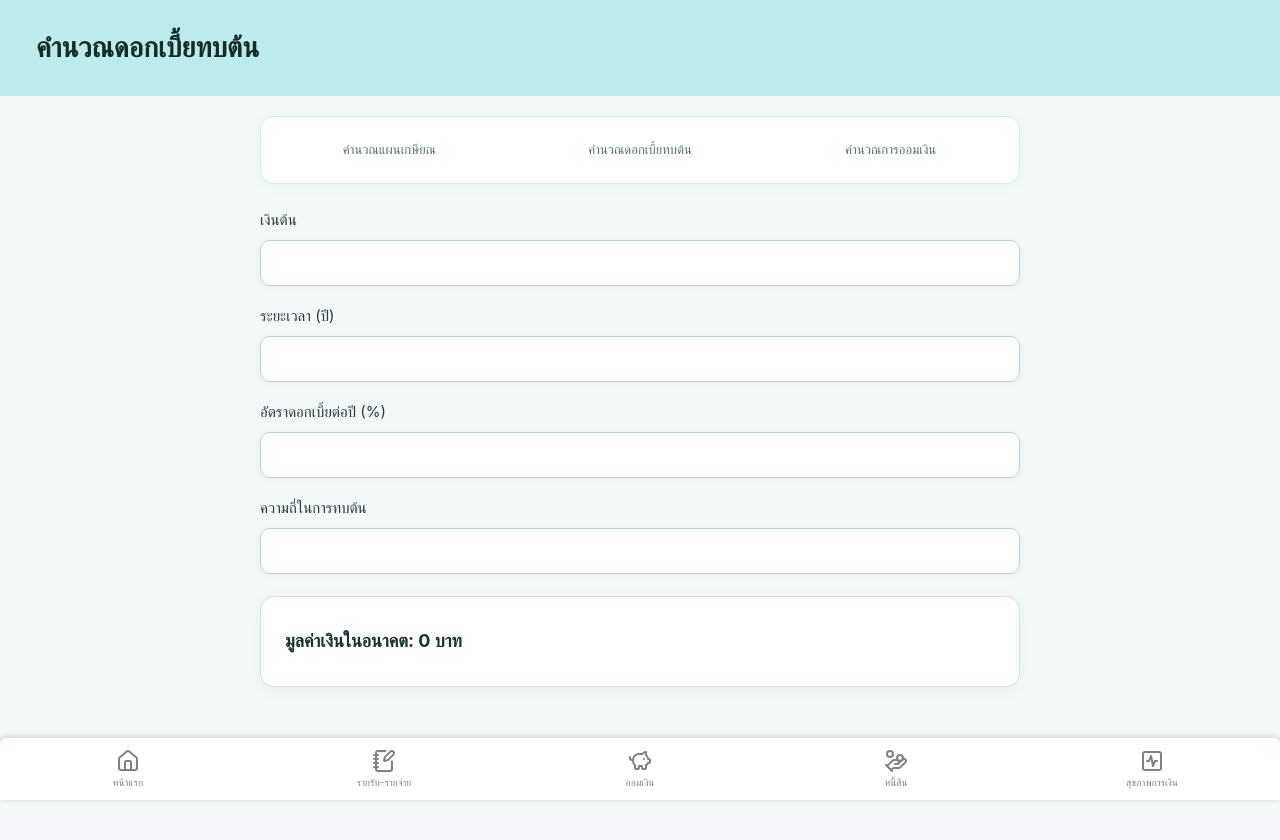
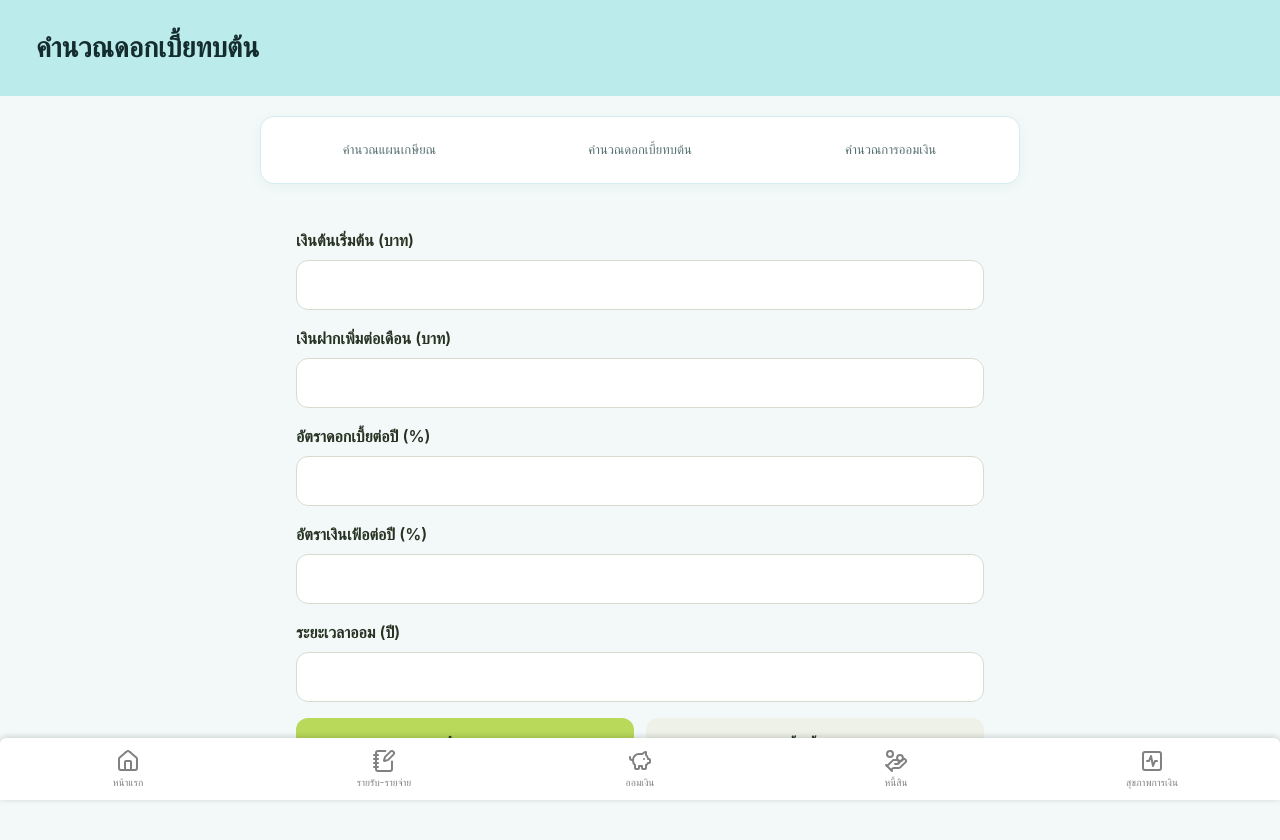
Before and after one commit to chotika0447/Financial-App, a React app in the folder Frontend/: page /compound-interest in a window 1280 px wide. Shown: the top 840 px of the page. Before the commit the page ends 817 px from the top, so only its background shows below. Built offline with nearby package versions, Linux system fonts and the light colour scheme; the HTML template or start-up script is replaced by a standard one.

Commit message:
update calculator pages

```diff
--- /dev/null
+++ b/Frontend/src/pages/CalculatorTools.css
@@ -0,0 +1,15 @@
+.kc-calculator { box-sizing: border-box; width: min(100%, 720px); margin: 0 auto; padding: 20px 16px 120px; color: #263322; }
+.kc-calculator * { box-sizing: border-box; }
+.kc-field { display: grid; gap: 8px; margin-bottom: 16px; }
+.kc-field label { font-weight: 600; }
+.kc-field input { width: 100%; min-width: 0; padding: 12px; border: 1px solid #d6ddcf; border-radius: 12px; font-size: 16px; background: white; color: #263322; }
+.kc-actions { display: flex; gap: 12px; }
+.kc-actions button { flex: 1; border: 0; border-radius: 12px; padding: 12px; font-size: 16px; font-weight: 600; cursor: pointer; background: #B8D95A; color: #263322; }
+.kc-actions button + button { background: #eef1e8; }
+.kc-results { margin-top: 24px; padding: 16px; background: #fff; border: 1px solid #e2e8d9; border-radius: 16px; }
+.kc-results h2 { font-size: 20px; margin: 0 0 12px; }
+.kc-result { display: flex; flex-wrap: wrap; justify-content: space-between; gap: 8px; padding: 12px 0; border-bottom: 1px solid #eef1e8; }
+.kc-result strong { color: #385b16; overflow-wrap: anywhere; }
+.kc-chart { position: relative; height: 300px; margin-top: 20px; }
+.kc-note { font-size: 13px; line-height: 1.6; color: #64705e; }
+.kc-error { color: #b42318; }
--- a/Frontend/src/pages/CompoundInterest.jsx
+++ b/Frontend/src/pages/CompoundInterest.jsx
@@ -1,85 +1,57 @@
 import { useState } from "react";
-import './CompoundInterest.css'
 import CalNavbar from "../components/CalNavbar";
-import CompoundInterestChart from "../components/CompoundInterestChart";
-import Navbar from '../components/Navbar';
+import Navbar from "../components/Navbar";
+import { Chart as ChartJS, ArcElement, CategoryScale, LinearScale, PointElement, LineElement, Tooltip, Legend } from "chart.js";
+import { Line } from "react-chartjs-2";
+import "./CompoundInterest.css";
+import "./CalculatorTools.css";
 
-function CompoundInterest() {
-    const [presentValue, setPresentValue] = useState(localStorage.getItem('compoundPresentValue') || '');
-    const [rate, setRate] = useState(localStorage.getItem('compoundRate') || '');
-    const [numberOfPeriods, setNumberOfPeriods] = useState(localStorage.getItem('compoundNumberOfPeriods') || '');
-    const [frequency, setFrequency] = useState(localStorage.getItem('compoundFrequency') || '');
-
-    let futureValue = 0;
-    if(presentValue && rate && numberOfPeriods && frequency) {
-        futureValue = Number(presentValue) * Math.pow((1 + (Number(rate) / 100) / Number(frequency)), Number(frequency) * Number(numberOfPeriods));
-    }
-
-    return(
-        <div className="compound-interest-page">
-            <div className="compound-interest-header">
-            <h1 className="compound-interest-title">
-                คำนวณดอกเบี้ยทบต้น</h1>
-            </div>
-
-            <CalNavbar />
-
-            <label className="compound-interest-label">
-                เงินต้น</label>
-            <input className="compound-interest-input"
-                type="number"
-                value={presentValue}
-                onChange={(e) => {
-                    setPresentValue(e.target.value);
-                    localStorage.setItem('compoundPresentValue', e.target.value);
-                }}
-            />
-
-            <label className="compound-interest-label">
-                ระยะเวลา (ปี)</label>
-            <input className="compound-interest-input"
-                type="number"
-                value={numberOfPeriods}
-                onChange={(e) => {
-                    setNumberOfPeriods(e.target.value);
-                    localStorage.setItem('compoundNumberOfPeriods', e.target.value);
-                }}
-            />
-
-            <label className="compound-interest-label">
-                อัตราดอกเบี้ยต่อปี (%)</label>
-            <input className="compound-interest-input"
-                type="number"
-                value={rate}
-                onChange={(e) => {
-                    setRate(e.target.value);
-                    localStorage.setItem('compoundRate', e.target.value);
-                }}
-            />
-
-            <label className="compound-interest-label">
-                ความถี่ในการทบต้น</label>
-            <input className="compound-interest-input"
-                type="number"
-                value={frequency}
-                onChange={(e) => {
-                    setFrequency(e.target.value);
-                    localStorage.setItem('compoundFrequency', e.target.value);
-                }}
-            />
-
-            <div className="compound-interest-result">
-                <h3>มูลค่าเงินในอนาคต: {futureValue.toLocaleString()} บาท</h3>
-            </div>
-
-            <CompoundInterestChart
-                presentValue={presentValue}
-                rate={rate}
-                numberOfPeriods={numberOfPeriods}
-                frequency={frequency}
-            />
-            <Navbar />
-        </div>
-    );
+ChartJS.register(ArcElement, CategoryScale, LinearScale, PointElement, LineElement, Tooltip, Legend);
+const fields = [["pv", "เงินต้นเริ่มต้น (บาท)", "compoundPresentValue"], ["pmt", "เงินฝากเพิ่มต่อเดือน (บาท)", "compoundMonthlyDeposit"], ["rate", "อัตราดอกเบี้ยต่อปี (%)", "compoundRate"], ["inflation", "อัตราเงินเฟ้อต่อปี (%)", "compoundInflation"], ["years", "ระยะเวลาออม (ปี)", "compoundNumberOfPeriods"]];
+const format = value => value.toLocaleString("th-TH", {maximumFractionDigits: 2});
+function calculate(v) {
+const [pv,pmt,rate,inflation,years] = v;
+const i = rate / 100 / 12;
+const r = inflation / 100;
+const future = n => i === 0 ? pv+pmt*n : pv*Math.pow(1+i,n)+pmt*Math.expm1(n*Math.log1p(i))/i;
+const N = years*12;
+const fv = future(N);
+const real = fv/Math.pow(1+r,years);
+const labels = Array.from({length:years+1},(_,j)=>`ปีที่ ${j}`);
+return {rows:[['เงินต้นเริ่มต้น',pv],['เงินฝากเพิ่มสะสม',pmt*N],['เงินที่ฝากทั้งหมด',pv+pmt*N],['ดอกเบี้ยสะสม',fv-pv-pmt*N],['มูลค่าเงินออมในอนาคต',fv],['มูลค่าเทียบกำลังซื้อปัจจุบัน',real]],labels,series:[{label:'เงินฝากสะสม',data:labels.map((_,j)=>pv+pmt*j*12),borderColor:'#64748b'},{label:'เงินออมรวม',data:labels.map((_,j)=>future(j*12)),borderColor:'#729b27'},{label:'มูลค่าหลังปรับเงินเฟ้อ',data:labels.map((_,j)=>future(j*12)/Math.pow(1+r,j)),borderColor:'#e49b42'}]};
 }
-export default CompoundInterest;
+export default function CompoundInterest() {
+  const [values,setValues] = useState(() => fields.map(([, , key]) => localStorage.getItem(key) ?? ""));
+  const [result,setResult] = useState(null);
+  const [error,setError] = useState("");
+  function submit(e) {
+    e.preventDefault();
+    const v = values.map(Number);
+    if(values.some(x=>x.trim()==="") || !v.every(x=>Number.isFinite(x)&&x>=0)) {setError("กรุณากรอกข้อมูลให้ครบและไม่ติดลบ");setResult(null);return;}
+    if(!(Number.isInteger(v[4]) && v[4]>=1 && v[4]<=100 && v[2]<=100 && v[3]<=100)) {setError("ระยะเวลาออมต้องเป็นจำนวนเต็ม 1–100 ปี และอัตราไม่เกิน 100%");setResult(null);return;}
+    const next=calculate(v);
+    if(!next.rows.every(([,x])=>Number.isFinite(x)) || !next.series.every(s=>s.data.every(Number.isFinite))) {setError("ค่าที่กรอกสูงเกินไป");setResult(null);return;}
+    setError("");setResult(next);
+  }
+  function reset() {fields.forEach(([, ,key])=>localStorage.removeItem(key));setValues(fields.map(()=>""));setResult(null);setError("");}
+  return <div className="compound-interest-page">
+    <div className="compound-interest-header"><h1 className="compound-interest-title">คำนวณดอกเบี้ยทบต้น</h1></div>
+    <CalNavbar />
+    <main className="kc-calculator">
+      <form onSubmit={submit} noValidate>
+        {fields.map(([id,label,key],index)=><div className="kc-field" key={id}>
+          <label htmlFor={id}>{label}</label>
+          <input id={id} type="number" min="0" step="any" inputMode="decimal" value={values[index]} onChange={e=>{const value=e.target.value;setValues(old=>old.map((x,i)=>i===index?value:x));localStorage.setItem(key,value);setResult(null);setError("");}} />
+        </div>)}
+        <div className="kc-actions"><button type="submit">คำนวณ</button><button type="button" onClick={reset}>ล้างข้อมูล</button></div>
+      </form>
+      {error && <p role="alert" className="kc-error">{error}</p>}
+      {result && <section aria-live="polite" className="kc-results"><h2>ผลการคำนวณ</h2>
+        {result.rows.map(([label,value,unit])=><div className="kc-result" key={label}><span>{label}</span><strong>{format(value)} {unit || "บาท"}</strong></div>)}
+        <div className="kc-chart"><Line data={{labels:result.labels,datasets:result.series}} options={{responsive:true,maintainAspectRatio:false}} /></div>
+      </section>}
+      <p className="kc-note">สมมติฝากเงินปลายเดือน ทบต้นรายเดือน อัตราคงที่ ไม่รวมภาษีและค่าธรรมเนียม ผลตอบแทนไม่รับประกัน</p>
+    </main>
+    <Navbar />
+  </div>;
+}
--- a/Frontend/src/pages/Retirement.jsx
+++ b/Frontend/src/pages/Retirement.jsx
@@ -1,86 +1,55 @@
 import { useState } from "react";
-import './Retirement.css'
 import CalNavbar from "../components/CalNavbar";
-import RetirementChart from "../components/RetirementChart";
-import Navbar from '../components/Navbar';
+import Navbar from "../components/Navbar";
+import { Chart as ChartJS, ArcElement, CategoryScale, LinearScale, PointElement, LineElement, Tooltip, Legend } from "chart.js";
+import { Line } from "react-chartjs-2";
+import "./Retirement.css";
+import "./CalculatorTools.css";
 
-function Retirement() {
-  const [monthlyExpenses, setMonthlyExpenses] = useState(localStorage.getItem('retirementMonthlyExpenses') || '');
-  const [retirementAge, setRetirementAge] = useState(localStorage.getItem('retirementAge') || '');
-  const [yearsInRetirement, setYearsInRetirement] = useState(localStorage.getItem('retirementYearsInRetirement') || '');
-
-  let retirementMoney = 0;
-
-  if(monthlyExpenses && retirementAge && yearsInRetirement) {
-    retirementMoney = Number(monthlyExpenses) * 12 * Number(yearsInRetirement)
+ChartJS.register(ArcElement, CategoryScale, LinearScale, PointElement, LineElement, Tooltip, Legend);
+const fields = [["age", "อายุปัจจุบัน (ปี)", "retirementCurrentAge"], ["retire", "อายุที่ต้องการเกษียณ (ปี)", "retirementAge"], ["life", "อายุขัยที่คาดการณ์ (ปี)", "retirementLifeAge"], ["expense", "ค่าใช้จ่ายต่อเดือนในปัจจุบัน (บาท)", "retirementCurrentExpense"], ["inflation", "อัตราเงินเฟ้อต่อปี (%)", "retirementInflation"]];
+const format = value => value.toLocaleString("th-TH", {maximumFractionDigits: 2});
+function calculate(v) {
+const [age,retire,life,expense,inflation] = v;
+const t = retire-age;
+const n = life-retire;
+const E = expense*Math.pow(1+inflation/100,t);
+const target = E*12*n;
+const labels = Array.from({length:n+1},(_,j)=>`อายุ ${retire+j}`);
+return {rows:[['ระยะเวลาก่อนเกษียณ',t,'ปี'],['ระยะเวลาหลังเกษียณ',n,'ปี'],['ค่าใช้จ่ายต่อเดือน ณ วันเกษียณ',E],['เงินเป้าหมาย ณ วันเกษียณ',target]],labels,series:[{label:'เงินคงเหลือหลังเกษียณ (ประมาณการ)',data:labels.map((_,j)=>Math.max(0,E*12*(n-j))),borderColor:'#729b27'}]};
+}
+export default function Retirement() {
+  const [values,setValues] = useState(() => fields.map(([, , key]) => localStorage.getItem(key) ?? ""));
+  const [result,setResult] = useState(null);
+  const [error,setError] = useState("");
+  function submit(e) {
+    e.preventDefault();
+    const v = values.map(Number);
+    if(values.some(x=>x.trim()==="") || !v.every(x=>Number.isFinite(x)&&x>=0)) {setError("กรุณากรอกข้อมูลให้ครบและไม่ติดลบ");setResult(null);return;}
+    if(!(v.slice(0,3).every(Number.isInteger) && v[0]>0 && v[0]<=v[1] && v[1]<v[2] && v[2]<=120 && v[4]<=100)) {setError("อายุต้องเป็นจำนวนเต็ม อายุปัจจุบันไม่เกินอายุเกษียณ และอายุขัยมากกว่าอายุเกษียณ (ไม่เกิน 120 ปี)");setResult(null);return;}
+    const next=calculate(v);
+    if(!next.rows.every(([,x])=>Number.isFinite(x)) || !next.series.every(s=>s.data.every(Number.isFinite))) {setError("ค่าที่กรอกสูงเกินไป");setResult(null);return;}
+    setError("");setResult(next);
   }
-
-  return (
-    <div className="retirement-page">
-      <div className="retirement-header">
-      <h1 className="retirement-title">
-        คำนวณแผนเกษียณเบื้องต้น</h1>
-      </div>
-
-      <CalNavbar />
-
-      <label className="retirement-label">
-        ค่าใช้จ่ายต่อเดือนหลังเกษียณ (บาท)</label>
-
-      <input
-        className="retirement-input"
-        type="number"
-        value={monthlyExpenses}
-        onChange={(e) => {
-          setMonthlyExpenses(e.target.value);
-          localStorage.setItem('retirementMonthlyExpenses', e.target.value);
-        }}
-      />
-
-      <label className="retirement-label">
-        อายุที่เกษียณ (ปี)</label>
-
-      <input
-        className="retirement-input"
-        type="number"
-        value={retirementAge}
-        onChange={(e) => {
-          setRetirementAge(e.target.value);
-          localStorage.setItem('retirementAge', e.target.value);
-        }}
-      />
-
-      <label className="retirement-label">
-        จำนวนปีที่คาดว่าจะใช้ชีวิตหลังเกษียณ (ปี)</label>
-
-      <input
-        className="retirement-input"
-        type="number"
-        value={yearsInRetirement}
-        onChange={(e) => {
-          setYearsInRetirement(e.target.value);
-          localStorage.setItem('retirementYearsInRetirement', e.target.value);
-        }}
-      />
-
-      <div className="retirement-label">
-        <h3>เงินเกษียณที่ต้องการ</h3> </div>
-
-      <div className="retirement-result">
-        {retirementMoney.toLocaleString()} บาท</div>
-
-      <RetirementChart
-        monthlyExpenses={monthlyExpenses}
-        yearsInRetirement={yearsInRetirement}
-      />
-
-      <div className="retirement-explanation">
-        <h3>คุณควรมีเงินเก็บประมาณ {retirementMoney.toLocaleString()} บาท ก่อนเกษียณเพื่อรองรับค่าใช้จ่ายเดือนละ {Number(monthlyExpenses).toLocaleString()} บาท เป็นเวลา {Number(yearsInRetirement)} ปี</h3>
-      </div>
-
-      <Navbar />
-    </div>
-  );
+  function reset() {fields.forEach(([, ,key])=>localStorage.removeItem(key));setValues(fields.map(()=>""));setResult(null);setError("");}
+  return <div className="retirement-page">
+    <div className="retirement-header"><h1 className="retirement-title">คำนวณแผนเกษียณเบื้องต้น</h1></div>
+    <CalNavbar />
+    <main className="kc-calculator">
+      <form onSubmit={submit} noValidate>
+        {fields.map(([id,label,key],index)=><div className="kc-field" key={id}>
+          <label htmlFor={id}>{label}</label>
+          <input id={id} type="number" min="0" step="any" inputMode="decimal" value={values[index]} onChange={e=>{const value=e.target.value;setValues(old=>old.map((x,i)=>i===index?value:x));localStorage.setItem(key,value);setResult(null);setError("");}} />
+        </div>)}
+        <div className="kc-actions"><button type="submit">คำนวณ</button><button type="button" onClick={reset}>ล้างข้อมูล</button></div>
+      </form>
+      {error && <p role="alert" className="kc-error">{error}</p>}
+      {result && <section aria-live="polite" className="kc-results"><h2>ผลการคำนวณ</h2>
+        {result.rows.map(([label,value,unit])=><div className="kc-result" key={label}><span>{label}</span><strong>{format(value)} {unit || "บาท"}</strong></div>)}
+        <div className="kc-chart"><Line data={{labels:result.labels,datasets:result.series}} options={{responsive:true,maintainAspectRatio:false}} /></div>
+      </section>}
+      <p className="kc-note">สมมติค่าใช้จ่ายหลังเกษียณคงที่ ณ วันเกษียณ ไม่รวมผลตอบแทนการลงทุนหรือเงินเฟ้อหลังเกษียณ</p>
+    </main>
+    <Navbar />
+  </div>;
 }
-
-export default Retirement;
--- a/Frontend/src/pages/SavingPlan.jsx
+++ b/Frontend/src/pages/SavingPlan.jsx
@@ -1,61 +1,50 @@
 import { useState } from "react";
-import './SavingPlan.css'
 import CalNavbar from "../components/CalNavbar";
-import SavingPlanChart from "../components/SavingPlanChart";
-import CustomHeader from '../components/CustomHeader';
-import Navbar from '../components/Navbar';
+import Navbar from "../components/Navbar";
+import { Chart as ChartJS, ArcElement, CategoryScale, LinearScale, PointElement, LineElement, Tooltip, Legend } from "chart.js";
+import { Pie } from "react-chartjs-2";
+import "./SavingPlan.css";
+import "./CalculatorTools.css";
 
-
-function SavingPlan() {
-    const [monthlyIncome, setMonthlyIncome] = useState(localStorage.getItem('savingPlanMonthlyIncome') || '');
-
-    let essentialExpenses = 0;
-    let personalExpenses = 0;
-    let savingAndInvestment = 0;
-
-    if(monthlyIncome) {
-        essentialExpenses = Number(monthlyIncome) * 0.5;
-        personalExpenses = Number(monthlyIncome) * 0.3;
-        savingAndInvestment = Number(monthlyIncome) * 0.2;
-    }
-
-    return (
-        <div className="saving-plan-page">
-            {/* <CustomHeader title="กระเป๋าเงินออม" color="var(--color-saving)" /> */}
-            <div className="saving-plan-header">
-                <h1 className="saving-plan-title">
-                    คำนวณแผนการออมเงิน
-                </h1>
-            </div>
-
-            <CalNavbar />
-
-            <h2 className="saving-plan-subtitle">
-                คำนวณแผนการออม ตามทฤษฎีจัดสรรงบประมาณ 50/30/20 โดยแบ่งรายได้ต่อเดือนออกเป็น 3 ส่วน คือ ค่าใช้จ่ายจำเป็น 50% ค่าใช้จ่ายส่วนตัว 30% และเงินออมและการลงทุน 20%</h2>
-
-            <label className="saving-plan-label">
-                รายรับ</label>
-
-            <input
-                className="saving-plan-input"
-                type="number"
-                value={monthlyIncome}
-                onChange={(e) => {
-                    setMonthlyIncome(e.target.value);
-                    localStorage.setItem('savingPlanMonthlyIncome', e.target.value);
-                }}
-            />
-            <div className="saving-plan-result">
-                <h3>50% - ค่าใช้จ่ายจำเป็น: {essentialExpenses.toLocaleString()} บาท</h3>
-                <h3>30% - ค่าใช้จ่ายส่วนตัว: {personalExpenses.toLocaleString()} บาท</h3>
-                <h3>20% - เงินออมและการลงทุน: {savingAndInvestment.toLocaleString()} บาท</h3>
-            </div>
-            <SavingPlanChart
-                monthlyIncome={monthlyIncome}
-            />
-
-            <Navbar />
-        </div>
-    );
+ChartJS.register(ArcElement, CategoryScale, LinearScale, PointElement, LineElement, Tooltip, Legend);
+const fields = [["income", "รายรับต่อเดือน (บาท)", "savingPlanMonthlyIncome"]];
+const format = value => value.toLocaleString("th-TH", {maximumFractionDigits: 2});
+function calculate(v) {
+const income = v[0];
+return { rows: [['ค่าใช้จ่ายจำเป็น (50%)',income*.5],['ค่าใช้จ่ายเพื่อความต้องการ (30%)',income*.3],['เงินออม / การชำระหนี้ (20%)',income*.2]], labels:['จำเป็น','ความต้องการ','ออม / ชำระหนี้'], series:[{label:'การจัดสรรรายได้',data:[income*.5,income*.3,income*.2],backgroundColor:['#A2F9FF','#FFD0D0','#FFEFC6']}] };
 }
-export default SavingPlan;
+export default function SavingPlan() {
+  const [values,setValues] = useState(() => fields.map(([, , key]) => localStorage.getItem(key) ?? ""));
+  const [result,setResult] = useState(null);
+  const [error,setError] = useState("");
+  function submit(e) {
+    e.preventDefault();
+    const v = values.map(Number);
+    if(values.some(x=>x.trim()==="") || !v.every(x=>Number.isFinite(x)&&x>=0)) {setError("กรุณากรอกข้อมูลให้ครบและไม่ติดลบ");setResult(null);return;}
+    if(!(v[0] > 0)) {setError("รายรับควรมากกว่า 0");setResult(null);return;}
+    const next=calculate(v);
+    if(!next.rows.every(([,x])=>Number.isFinite(x)) || !next.series.every(s=>s.data.every(Number.isFinite))) {setError("ค่าที่กรอกสูงเกินไป");setResult(null);return;}
+    setError("");setResult(next);
+  }
+  function reset() {fields.forEach(([, ,key])=>localStorage.removeItem(key));setValues(fields.map(()=>""));setResult(null);setError("");}
+  return <div className="saving-plan-page">
+    <div className="saving-plan-header"><h1 className="saving-plan-title">คำนวณแผนการออมเงิน</h1></div>
+    <CalNavbar />
+    <main className="kc-calculator">
+      <form onSubmit={submit} noValidate>
+        {fields.map(([id,label,key],index)=><div className="kc-field" key={id}>
+          <label htmlFor={id}>{label}</label>
+          <input id={id} type="number" min="0" step="any" inputMode="decimal" value={values[index]} onChange={e=>{const value=e.target.value;setValues(old=>old.map((x,i)=>i===index?value:x));localStorage.setItem(key,value);setResult(null);setError("");}} />
+        </div>)}
+        <div className="kc-actions"><button type="submit">คำนวณ</button><button type="button" onClick={reset}>ล้างข้อมูล</button></div>
+      </form>
+      {error && <p role="alert" className="kc-error">{error}</p>}
+      {result && <section aria-live="polite" className="kc-results"><h2>ผลการคำนวณ</h2>
+        {result.rows.map(([label,value,unit])=><div className="kc-result" key={label}><span>{label}</span><strong>{format(value)} {unit || "บาท"}</strong></div>)}
+        <div className="kc-chart"><Pie data={{labels:result.labels,datasets:result.series}} options={{responsive:true,maintainAspectRatio:false}} /></div>
+      </section>}
+      <p className="kc-note">ผลลัพธ์เป็นแนวทางการจัดสรรรายได้ ไม่ใช่ข้อบังคับในการใช้จ่าย</p>
+    </main>
+    <Navbar />
+  </div>;
+}
```
